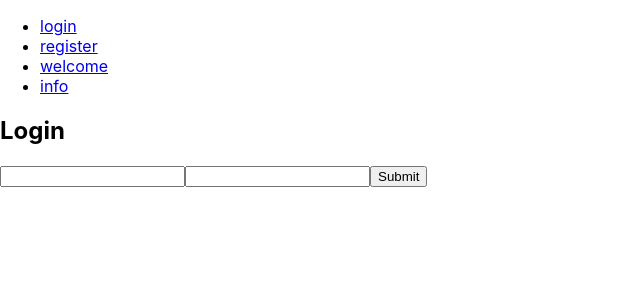
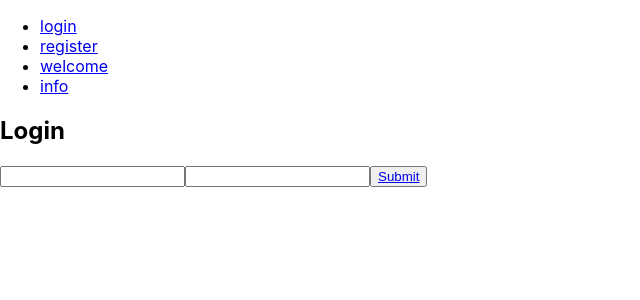
Before and after one commit to AtomicZero/react-auth, a React (Create React App) app: page /#/login in a window 1280 px wide. Shown: the top 300 px of the page, without its empty margins (0-640 px from the left). Built offline with nearby package versions, Linux system fonts and the light colour scheme.

Commit message:
Added some nice navigation nice to haves

```diff
--- a/src/Info/Info.js
+++ b/src/Info/Info.js
@@ -4,6 +4,7 @@ import axios from "axios";
 
 import { AppContext } from "../App/App";
 
+// This is an example of a route on the api that is going to display data if you're authenticated or not
 export const Info = () => {
   const appContext = useContext(AppContext);
   const [info, setInfo] = useState(null);
@@ -32,10 +33,6 @@ export const Info = () => {
   return (
     <div>
       <h1>Info</h1>
-      <h3>
-        This is an example of a route on the api that is going to display data
-        if you're authenticated or not
-      </h3>
 
       {info && <p>The Api's wise words of data: {info}</p>}
 
--- a/src/Login/Login.js
+++ b/src/Login/Login.js
@@ -1,6 +1,7 @@
 import React, { useState, useContext } from "react";
 import axios from "axios";
 import { AppContext } from "../App/App";
+import { Link } from "react-router-dom";
 
 export const Login = () => {
   const { setUser } = useContext(AppContext);
@@ -42,7 +43,9 @@ export const Login = () => {
         <h2>Login</h2>
         <input type="email" value={email} onChange={onEmailChange} />
         <input type="password" value={password} onChange={onPasswordChange} />
-        <button onClick={onSubmit}>Submit</button>
+        <button onClick={onSubmit}>
+          <Link to="/welcome">Submit</Link>
+        </button>
       </div>
       {statusMessage && <small>{statusMessage}</small>}
     </>
--- a/src/Register/Register.js
+++ b/src/Register/Register.js
@@ -1,10 +1,12 @@
 import React, { useState } from "react";
 import axios from "axios";
+import { Link } from "react-router-dom";
 
 export const Register = () => {
   const [email, setEmail] = useState("");
   const [password, setPassword] = useState("");
   const [statusMessage, setStatusMessage] = useState("");
+  const [registrationSuccess, setRegistrationSuccess] = useState(false);
 
   const onEmailChange = (event) => {
     setEmail(event.target.value);
@@ -16,11 +18,15 @@ export const Register = () => {
 
   const onSubmit = async () => {
     const {
-      data: { message },
+      data: { success, message },
     } = await axios.post("http://localhost:4000/register", {
       email,
       password,
     });
+
+    if (success) {
+      setRegistrationSuccess(true);
+    }
 
     setStatusMessage(message);
   };
@@ -34,6 +40,9 @@ export const Register = () => {
         <button onClick={onSubmit}>Submit</button>
       </div>
       {statusMessage && <small>{statusMessage}</small>}
+      <div>
+        {registrationSuccess && <Link to="/login">Go to login here!</Link>}
+      </div>
     </>
   );
 };
--- a/src/Welcome/Welcome.js
+++ b/src/Welcome/Welcome.js
@@ -1,10 +1,15 @@
 import React from "react";
+import { Link } from "react-router-dom";
 
 export const Welcome = () => {
   return (
     <div>
       <h2>Welcome</h2>
       <p>You're seeing this because you're authenticated!</p>
+
+      <p>
+        See some authenticated only information at: <Link to="/info">Info</Link>
+      </p>
     </div>
   );
 };
```
